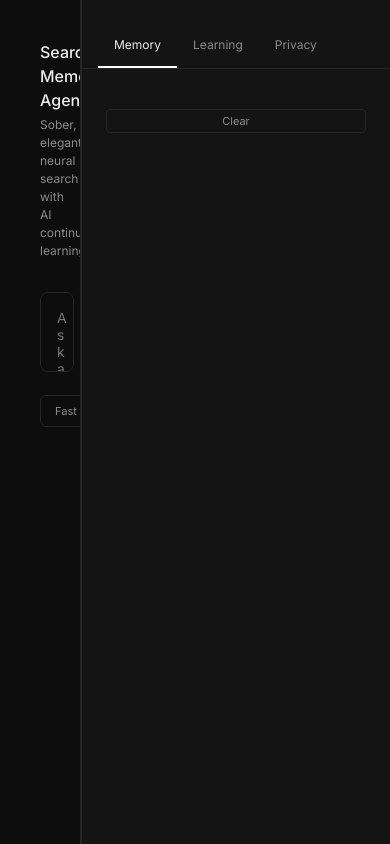
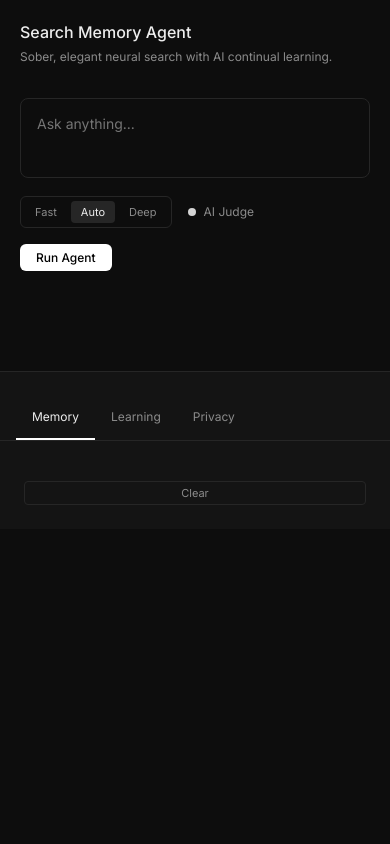
Before and after one commit to jatinkumar300403/exaai-memory-agent, a website: page public/index.html in a window 390 px wide. Drawn offline with Linux system fonts and the light colour scheme.

Commit message:
style: add responsive mobile layout

```diff
--- a/public/index.html
+++ b/public/index.html
@@ -90,6 +90,14 @@ button { cursor: pointer; font-family: var(--font-sans); border: none; backgroun
 
 @keyframes spin { 100% { transform: rotate(360deg); } }
 .spinner { width: 10px; height: 10px; border: 2px solid var(--border); border-top-color: var(--text-muted); border-radius: 50%; animation: spin 0.8s linear infinite; display: inline-block; }
+
+@media (max-width: 768px) {
+  body { height: auto; overflow: visible; }
+  .app { flex-direction: column; height: auto; }
+  .main { border-right: none; padding: 20px; overflow-y: visible; height: auto; }
+  .sidebar { width: 100%; height: auto; border-left: none; border-top: 1px solid var(--border); }
+  .search-controls { flex-direction: column; gap: 16px; align-items: flex-start; }
+}
 </style>
 </head>
 <body>
```
